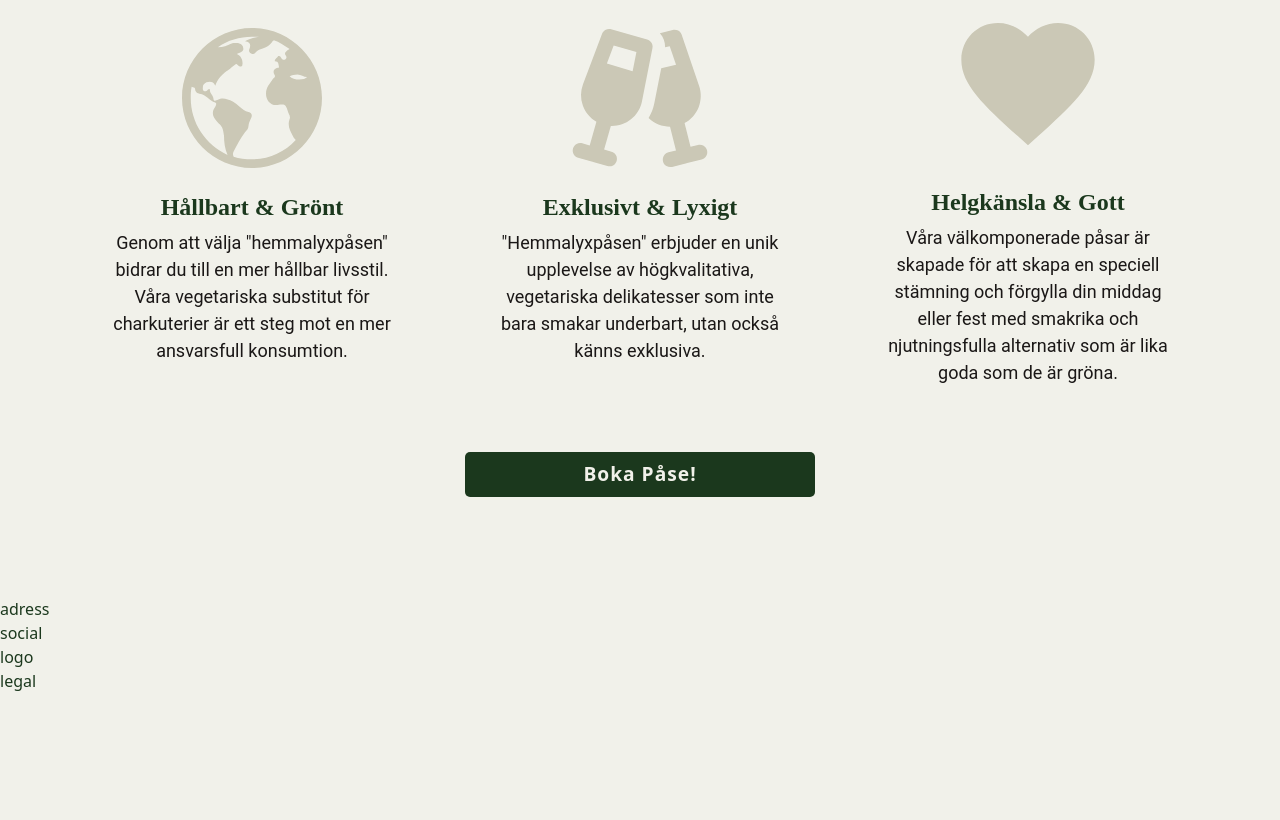
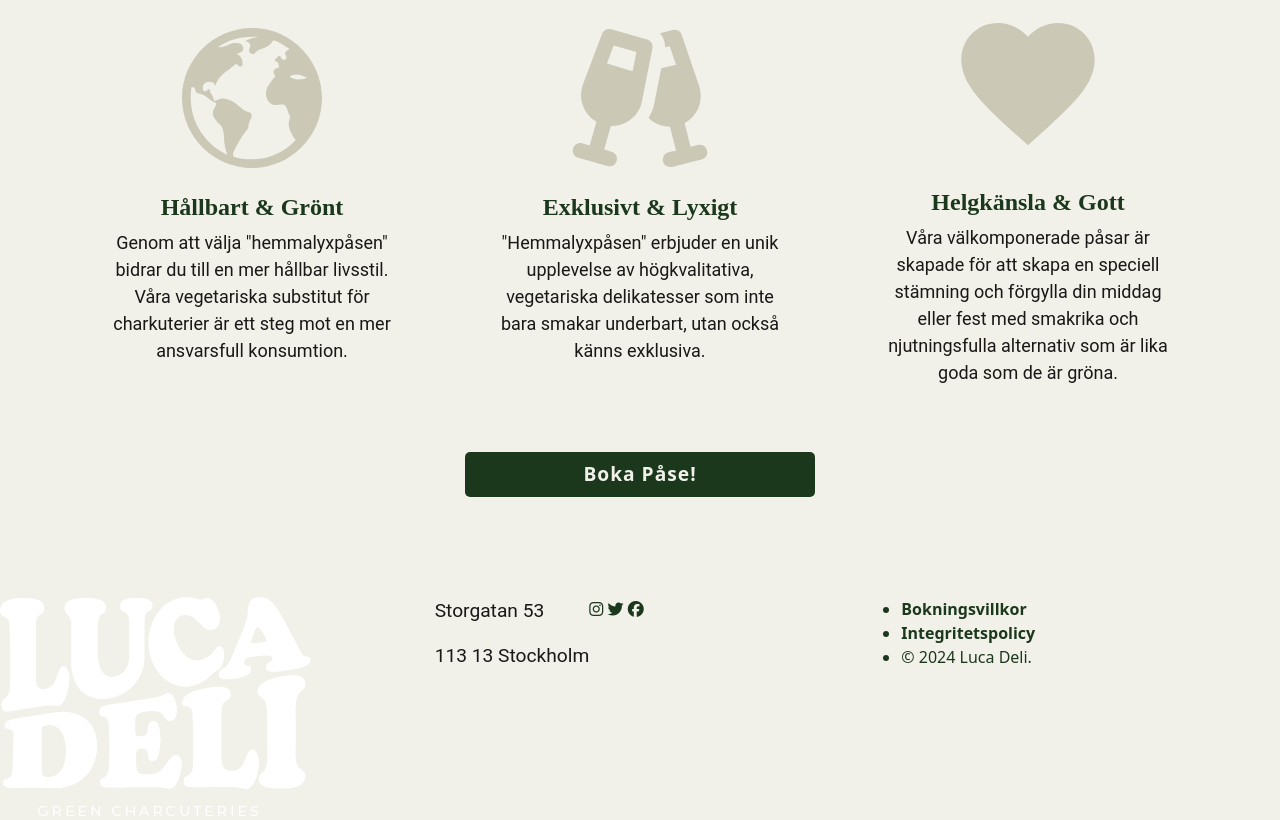
Before and after one commit to SandraBergstrom/luca-deli, a plain HTML site: page index.html in a window 1280 px wide. Shown: the part 758-1578 px from the top of the page. Before the commit the page ends 1451 px from the top, so only its background shows below. Drawn offline with nearby package versions, Linux system fonts and the light colour scheme.

Commit message:
Add footer

```diff
--- a/index.html
+++ b/index.html
@@ -14,7 +14,7 @@
     <link rel="stylesheet" href="assets/css/style.css" />
   </head>
   <body>
-    <header>
+    <header class="container">
       <!-- Navigation -->
       <nav class="navbar navbar-expand-md">
         <div class="container-fluid mx-3">
@@ -126,12 +126,33 @@
     </main>
 
     <footer>
-      <div>
-        <div>adress</div>
-        <div>social</div>
+      <div class="row dark-green-bg">
+        <div class="col-sm-12 col-md-4 d-flex footer-sections" id="footer-logo">
+          <img src="./assets/images/logo/logo-vit.png" alt="Luca Deli logo" />
+        </div>
+        <div class="col-sm-12 col-md-4 d-flex footer-sections">
+          <div id="footer-contact-info">
+            <p>Storgatan 53</p>
+            <p>113 13 Stockholm</p>
+          </div>
+          <div>
+            <i class="fa-brands fa-instagram"></i>
+            <i class="fa-brands fa-twitter"></i>
+            <i class="fa-brands fa-facebook"></i>
+          </div>
+        </div>
+        <div class="col-sm-12 col-md-4 d-flex footer-sections">
+          <ul>
+            <li>
+              <a href="#">Bokningsvillkor</a>
+            </li>
+            <li>
+              <a href="#">Integritetspolicy</a>
+            </li>
+            <li>© 2024 Luca Deli.</li>
+          </ul>
+        </div>
       </div>
-      <div>logo</div>
-      <div>legal</div>
     </footer>
 
     <!-- Bootstrap JS -->
@@ -143,5 +164,9 @@
       src="https://cdn.jsdelivr.net/npm/bootstrap@5.3.2/dist/js/bootstrap.min.js"
       integrity="sha384-BBtl+eGJRgqQAUMxJ7pMwbEyER4l1g+O15P+16Ep7Q9Q+zqX6gSbd85u4mG4QzX+"
       crossorigin="anonymous"></script>
+    <!-- FontAwesome JS -->
+    <script
+      src="https://kit.fontawesome.com/16606b6431.js"
+      crossorigin="anonymous"></script>
   </body>
 </html>
```
